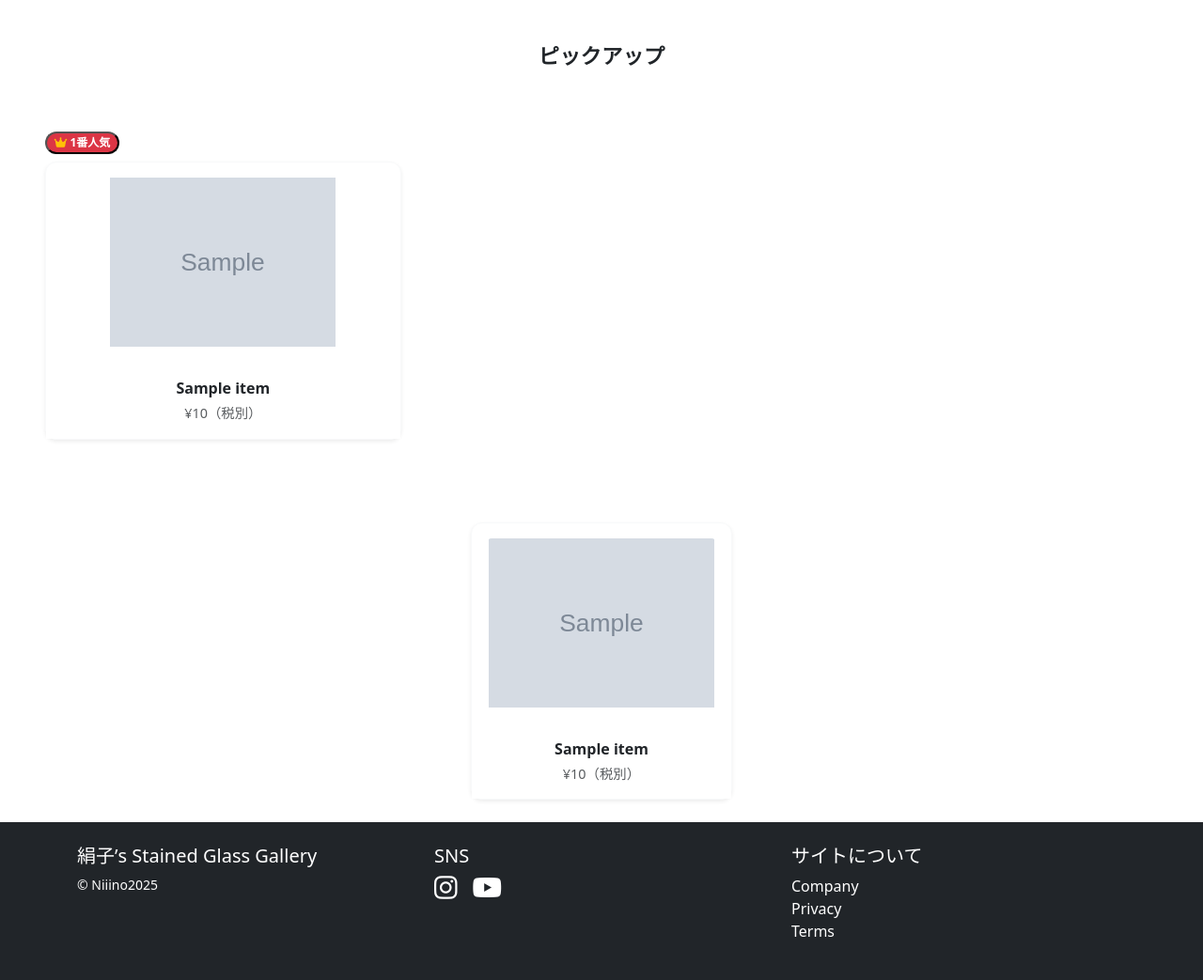
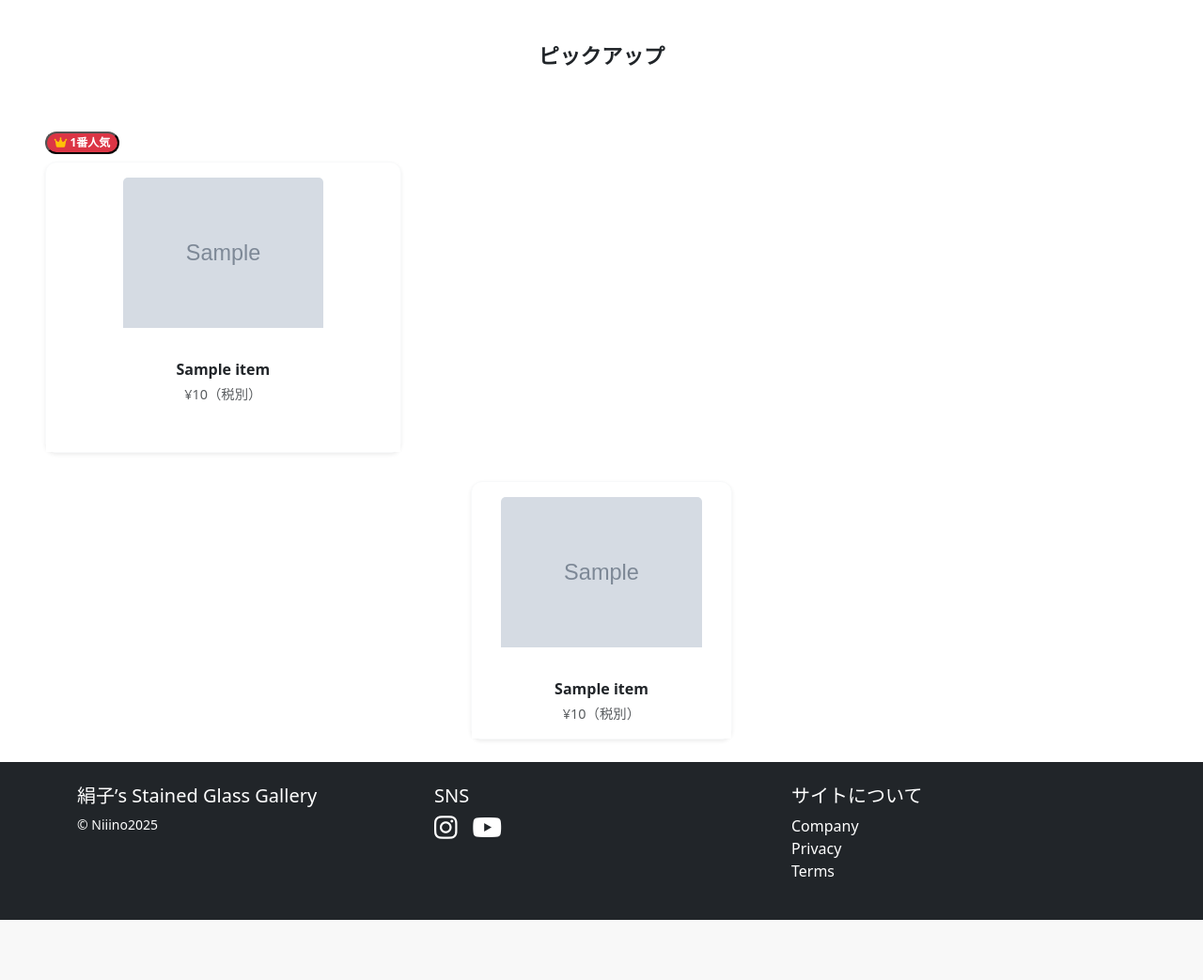
Before and after one commit to kentN1128/Kinuchan, a Django app: page / in a window 1280 px wide. Shown: the part 401-1444 px from the top of the page at 94% size. After the commit the page ends 1380 px from the top, so only its background shows below. Run offline with Django 5.2, Linux system fonts and the light colour scheme; tables that the repository leaves empty hold one stand-in row (values such as "Sample post"); grey boxes marked "Sample" are stand-in pictures; some libraries are stand-ins or nearby versions.

Commit message:
index custom

```diff
--- a/templates/pages/index.html
+++ b/templates/pages/index.html
@@ -32,9 +32,10 @@
     <!-- 商品一覧 -->
     <div class="row justify-content-center mt-5">
       {% for object in items %}
-        <div class="col-6 col-md-3">
+        <div class="col-12 col-sm-6 col-md-4 col-lg-3 mb-4">
           {% include 'snippets/item_box.html' %}
         </div>
+
       {% endfor %}
     </div>
   </div>
--- a/templates/snippets/item_box.html
+++ b/templates/snippets/item_box.html
@@ -1,19 +1,21 @@
-<a href="/items/{{object.pk}}/" class="text-decoration-none text-dark">
-  <div class="card border-light shadow-sm mb-4 text-center" style="border-radius: 12px;">
+<a href="/items/{{object.pk}}/" class="text-decoration-none text-dark h-100 d-block">
+  <div class="card border-light shadow-sm h-100 text-center" style="border-radius: 12px;">
 
-    <div class="position-relative p-3">
-      <img src="{{ object.image.url }}" class="card-img-top" style="object-fit: contain; height: 180px;" alt="{{ object.name }}">
-
-      {% if object.stock == 0 %}
-      <div class="overlay d-flex justify-content-center align-items-center"
-           style="position: absolute; top: 0; left: 0; width: 100%; height: 100%;
-                  background: rgba(255,255,255,0.7); border-radius: 12px;">
-        <span class="sold-out-label fw-bold text-danger" style="font-size: 1.2rem;">SOLD OUT</span>
-      </div>
-      {% endif %}
+    <div class="p-3">
+      <img src="{{ object.image.url }}"
+           class="card-img-top mx-auto d-block"
+           style="height: 160px; object-fit: contain; width: auto;"
+           alt="{{ object.name }}">
     </div>
 
-    <div class="card-body px-2 py-3" style="background-color: #fff;">
+    {% if object.stock == 0 %}
+    <div class="position-absolute top-0 start-0 w-100 h-100 d-flex justify-content-center align-items-center"
+         style="background-color: rgba(255, 255, 255, 0.7); border-radius: 12px;">
+      <span class="sold-out-label fw-bold text-danger" style="font-size: 1.2rem;">SOLD OUT</span>
+    </div>
+    {% endif %}
+
+    <div class="card-body px-2 py-3 bg-white">
       <p class="fw-bold mb-1" style="font-size: 1rem;">{{ object.name }}</p>
       <p class="text-muted mb-0" style="font-size: 0.9rem;">¥{{ object.price }}（税別）</p>
     </div>
```
